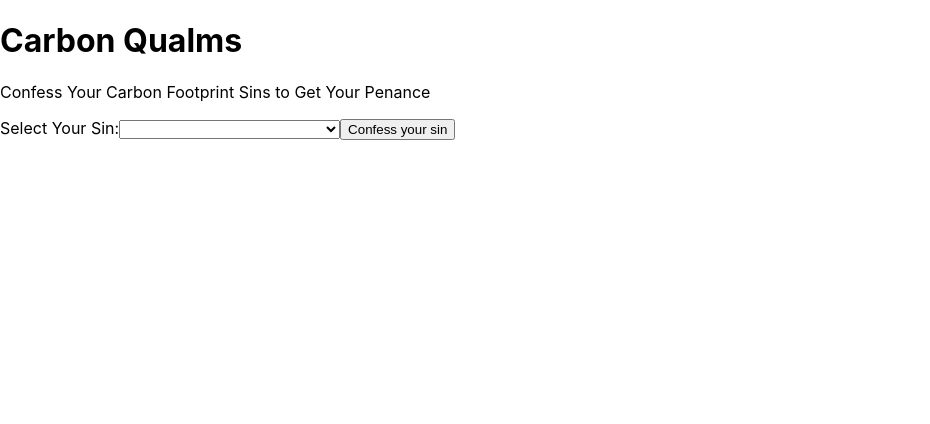
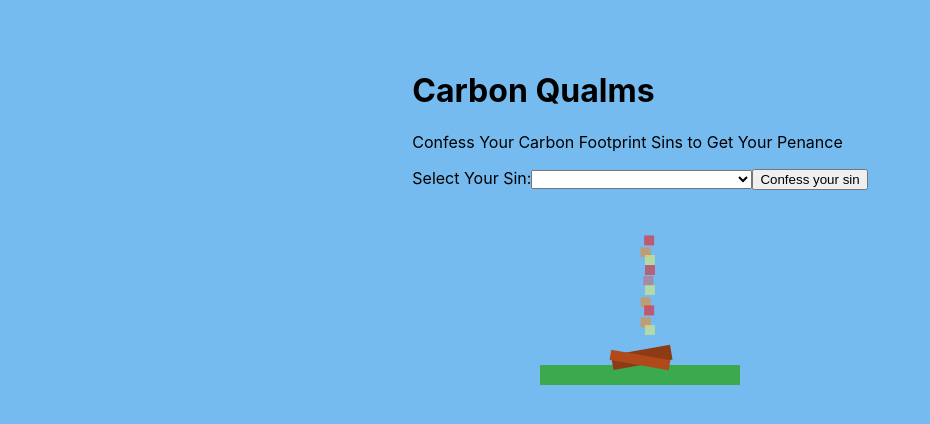
Before and after one commit to layla37/carbon-qualms, a React (Create React App) app: page / in a window 1280 px wide. Shown: the top 424 px of the page, without its empty margins (0-930 px from the left). Built offline with nearby package versions, Linux system fonts and the light colour scheme.

Commit message:
add campfire animation

```diff
--- a/src/App.css
+++ b/src/App.css
@@ -28,11 +28,88 @@
   color: #61dafb;
 }
 
-@keyframes App-logo-spin {
-  from {
-    transform: rotate(0deg);
+body {
+  background: hsl(206deg 80% 70%);
+  display: flex;
+  flex-direction: column;
+  align-items: center;
+  padding-top: 50px;
+}
+
+@keyframes move {
+    from {
+      transform: translate(-100%, 50%);
+      opacity: 1;
+    }
+    to {
+      transform: translate(100%, -50%);
+      opacity: 0.5;
+    }
   }
-  to {
-    transform: rotate(360deg);
-  }
+
+.campfire {
+  display: flex;
+  flex-direction: column;
+  align-items: center;
+  padding-top: 50px;
 }
+
+.ground {
+  background-color: #2fa52ad1;
+  height: 20px;
+  width: 200px;
+}
+
+.red-1 {
+  background-color: hsl(0deg, 100%, 50%);
+  animation: move 2000ms;
+  animation-iteration-count: infinite;
+  height: 10px;
+  width: 10px;
+}
+
+.red-2 {
+  background-color: hsl(360deg, 94%, 50%);
+  animation: move 550ms;
+  animation-iteration-count: infinite;
+  height: 10px;
+  width: 10px;
+}
+
+.red-3 {
+  background-color: hsl(360deg, 50%, 60%);
+  height: 10px;
+  width: 10px;
+  animation: move 1500ms;
+  animation-iteration-count: infinite;
+}
+
+.orange-1 {
+  background-color: #ec8b2c;
+  height: 10px;
+  width: 10px;
+  animation: move 1000ms;
+  animation-iteration-count: infinite;
+}
+
+.yellow-1 {
+  background-color: hsl(62deg, 91%, 68%);
+  height: 10px;
+  width: 10px;
+  animation: move 250ms;
+  animation-iteration-count: infinite;
+}
+
+.wood-1 {
+  background-color: hsl(19deg, 74%, 32%);
+  height: 15px;
+  width: 60px;
+  transform: rotate(-10deg) translateY(10px);
+}
+
+.wood-2 {
+  background-color: hsl(19deg, 74%, 40%);
+  height: 10px;
+  width: 60px;
+  transform: rotate(10deg);
+}
--- a/src/App.js
+++ b/src/App.js
@@ -30,8 +30,8 @@ function App() {
   };
 
   return (
-    <div className="app">
-      <header className="app-header">
+    <div classNameName="app">
+      <header classNameName="app-header">
         <h1>
           Carbon Qualms
         </h1>
@@ -54,6 +54,24 @@ function App() {
         {penance && sin &&
           <p>{penance}</p>
         }
+        <div className='campfire'>
+          <div className='red-1'></div>
+          <div className='orange-1'></div>
+          <div className='yellow-1'></div>
+          <div className='red-2'></div>
+          <div className='red-3'></div>
+          <div className='yellow-1'></div>
+
+          <div className='orange-1'></div>
+          <div className='red-1'></div>
+          <div className='orange-1'></div>
+          <div className='yellow-1'></div>
+
+          <div className="wood-1"></div>
+          <div className="wood-2"></div>
+          <div className="ground"></div>
+        </div>
+
       </main>
     </div>
   );
```
